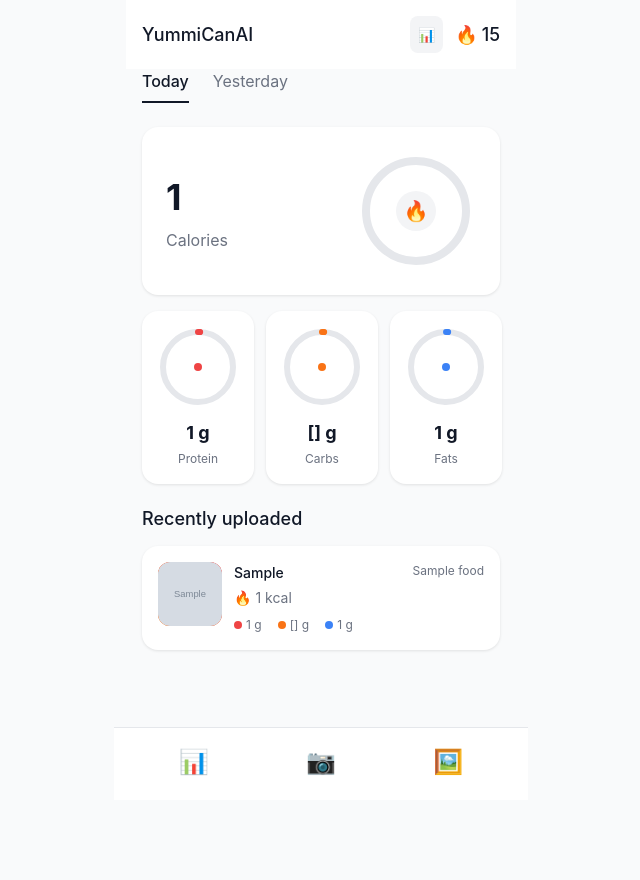
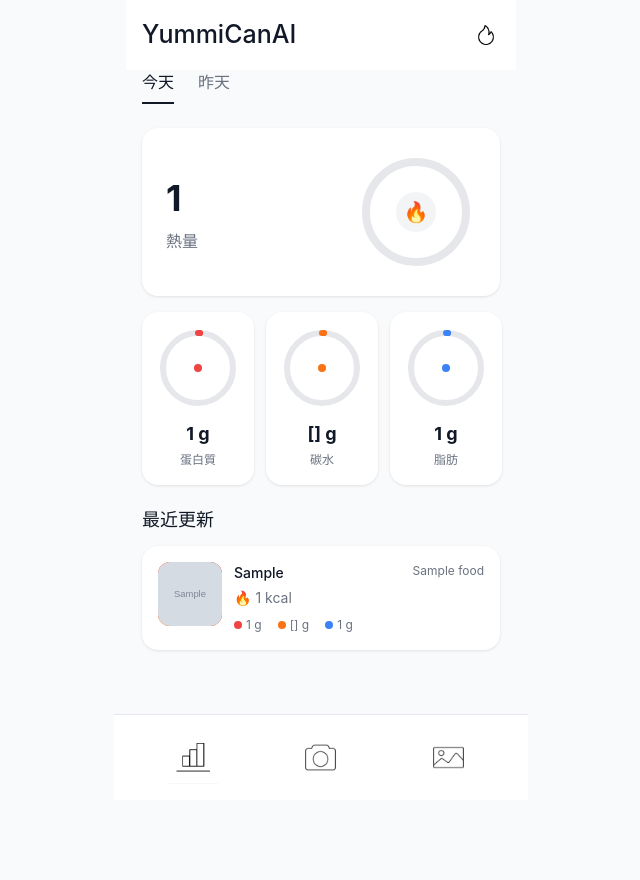
Before and after one commit to ai-learners2025-ollama/FoodRecognitionAPI, a Django app: template templates/pages/index.html in a window 1280 px wide. Shown: the whole page, without its empty margins (319-959 px from the left). Run offline with Django 5.2, Linux system fonts and the light colour scheme; the template is opened without the code that fills it: most values are stand-ins (such as "Sample title", 1, 10 or a date in 2020); grey boxes marked "Sample" are stand-in pictures.

Commit message:
20250725 UI調整

```diff
--- a/modules/aimodels/cnn.py
+++ b/modules/aimodels/cnn.py
@@ -37,7 +37,7 @@
 
     result = classes[np.argmax(pred)]
 
-    if result not in ['beef noodles', 'bubble_tea', 'curry_rice', 'donut', 'steak']:
+    if result not in ['beef noodles', 'Bubble Milk Tea', 'Curry Rice', 'donut', 'steak']:
         return "不在判別的五種食物中"
 
     return result
--- a/templates/pages/index.html
+++ b/templates/pages/index.html
@@ -1,291 +1,5 @@
 {% extends "scaffolds/base.html" %}
 {% block content %}
-<div class="container">
-        <!-- Header -->
-        <div class="header">
-            <div class="header-left">
-                <span class="app-name">YummiCanAI</span>
-            </div>
-            <div class="header-right">
-                <button class="chart-btn">📊</button>
-                <div class="streak-counter">
-                    <span class="flame-icon">🔥</span>
-                    <span class="streak-number">15</span>
-                </div>
-            </div>
-        </div>
-
-        <!-- Tab Navigation -->
-        <div class="tab-navigation">
-            <div class="tab-container">
-                <button class="tab-button active" data-tab="today">Today</button>
-                <button class="tab-button" data-tab="yesterday">Yesterday</button>
-            </div>
-        </div>
-
-        <!-- Calorie Counter -->
-        <div class="calorie-counter">
-            <div class="calorie-info">
-                <div class="calorie-number">{{ summary.total_calories }}</div>
-                <div class="calorie-label">Calories</div>
-            </div>
-            <div class="circular-progress">
-                <svg class="progress-ring" width="120" height="120">
-                    <circle class="progress-bg" cx="60" cy="60" r="50"></circle>
-                    <circle class="progress-fill" cx="60" cy="60" r="50" id="calorie-progress" data-progress="{{ summary.total_calories_pct }}"></circle>
-                </svg>
-                <div class="progress-center">🔥</div>
-            </div>
-        </div>
-
-        <!-- Macro Nutrients -->
-        <div class="macro-nutrients">
-            <div class="macro-item">
-                <div class="macro-progress">
-                    <svg class="progress-ring" width="80" height="80">
-                        <circle class="progress-bg" cx="40" cy="40" r="35"></circle>
-                        <circle class="progress-fill protein-stroke" cx="40" cy="40" r="35" data-progress="{{ summary.total_protein_pct }}"></circle>
-                    </svg>
-                    <div class="macro-center protein-color"></div>
-                </div>
-                <div class="macro-value">{{ summary.total_protein }} g</div>
-                <div class="macro-label">Protein</div>
-            </div>
-
-            <div class="macro-item">
-                <div class="macro-progress">
-                    <svg class="progress-ring" width="80" height="80">
-                        <circle class="progress-bg" cx="40" cy="40" r="35"></circle>
-                        <circle class="progress-fill carbs-stroke" cx="40" cy="40" r="35" data-progress="{{ summary.total_carbs_pct }}"></circle>
-                    </svg>
-                    <div class="macro-center carbs-color"></div>
-                </div>
-                <div class="macro-value">{{ summary.total_carbs }} g</div>
-                <div class="macro-label">Carbs</div>
-            </div>
-
-            <div class="macro-item">
-                <div class="macro-progress">
-                    <svg class="progress-ring" width="80" height="80">
-                        <circle class="progress-bg" cx="40" cy="40" r="35"></circle>
-                        <circle class="progress-fill fats-stroke" cx="40" cy="40" r="35" data-progress="{{ summary.total_fat_pct }}"></circle>
-                    </svg>
-                    <div class="macro-center fats-color"></div>
-                </div>
-                <div class="macro-value">{{ summary.total_fat }} g</div>
-                <div class="macro-label">Fats</div>
-            </div>
-        </div>
-
-        <!-- Recently Uploaded -->
-        {% if food_zh %}
-        <div class="recently-uploaded">
-            <h3 class="section-title">Recently uploaded</h3>
-            <div class="food-item">
-                <div class="food-image">
-                    {% if image_url %}
-                        <img class="food-image" id="original" src="{{ image_url }}"  />
-                    {% endif %}
-                </div>
-                <div class="food-details">
-                    <div class="food-header">
-                        <div class="food-name">
-                            {{ food_zh }}
-
-                        </div>
-                        <div class="food-time">
-                            {% for food in food_infos %}
-                               {{ food.name_zh|default:food.name_en }}
-                            {% endfor %}
-                        </div>
-                    </div>
-                    <div class="food-calories">
-                        <span>🔥</span>
-                        <span>{{ summary.total_calories }} kcal</span>
-                    </div>
-
-                    <div class="food-macros">
-                        <div class="macro-indicator">
-                            <div class="macro-dot protein-color"></div>
-                            <span>{{ summary.total_protein }} g</span>
-                        </div>
-                        <div class="macro-indicator">
-                            <div class="macro-dot carbs-color"></div>
-                            <span>{{ summary.total_carbs }} g</span>
-                        </div>
-                        <div class="macro-indicator">
-                            <div class="macro-dot fats-color"></div>
-                            <span>{{ summary.total_fat }} g</span>
-                        </div>
-                    </div>
-                </div>
-            </div>
-        </div>
-        {% endif %}
-
-        <form method="post" enctype="multipart/form-data" id="upload-form">
-            {% csrf_token %}
-            <input type="hidden" name="image_src" id="image_src" value="{{ image_url }}">
-        </form>
-
-            <!-- Bottom Navigation -->
-            <div class="bottom-nav">
-
-                <button class="nav-item" id="Analytics">
-                    <div class="nav-icon" >📊</div>
-                    <!-- <div class="nav-label">Analytics</div> -->
-                </button>
-                <button class="nav-item" id="openCameraButton"><div class="nav-icon">📷</div></button>
-                <button class="nav-item" id="add-button"><div class="nav-icon">🖼️</div></button>
-            </div>
-
-
-
-        <canvas id="mycanvas" style="display: none;" ></canvas>
-        <input type="file" accept="image/*" capture="environment" id="cameraInput" style="display: none;">
-    </div>
-
-    <script>
-        // Initialize circular progress animations
-        function initializeProgress() {
-            // Main calorie progress (0% for demonstration)
-            const calorieProgress = document.getElementById('calorie-progress');
-            const caloriePercentage = 0; // 0% consumed
-            const calorieOffset = 314 - (caloriePercentage / 100) * 314;
-            calorieProgress.style.strokeDashoffset = calorieOffset;
-
-            // Macro progress circles
-            const macroCircles = document.querySelectorAll('.macro-progress .progress-fill');
-            macroCircles.forEach(circle => {
-                const percentage = parseInt(circle.getAttribute('data-progress'));
-                const circumference = 220; // 2 * π * 35
-                const offset = circumference - (percentage / 100) * circumference;
-                circle.style.strokeDashoffset = offset;
-            });
-        }
-
-        // Tab switching functionality
-        function initializeTabs() {
-            const tabButtons = document.querySelectorAll('.tab-button');
-
-            tabButtons.forEach(button => {
-                button.addEventListener('click', () => {
-                    // Remove active class from all tabs
-                    tabButtons.forEach(tab => tab.classList.remove('active'));
-                    // Add active class to clicked tab
-                    button.classList.add('active');
-                });
-            });
-        }
-
-        // Bottom navigation functionality
-        function initializeNavigation() {
-            const navItems = document.querySelectorAll('.nav-item');
-            const fabButton = document.getElementById('add-button');
-            const fabOpenCameraButton = document.getElementById('openCameraButton');
-
-            navItems.forEach(item => {
-                item.addEventListener('click', () => {
-                    // Remove active class from all nav items
-                    navItems.forEach(nav => nav.classList.remove('active'));
-                    // Add active class to clicked item
-                    item.classList.add('active');
-                });
-            });
-
-            // FAB button click handler
-            fabButton.addEventListener('click', () => {
-                alert('Add new food item functionality would be implemented here!');
-            });
-
-            fabOpenCameraButton.addEventListener('click', () => {
-                document.getElementById('cameraInput').click();
-            });
-
-            document.getElementById('cameraInput').addEventListener('change', (event) => {
-
-                handleFiles(event.target.files);
-            });
-        }
-
-        // Simulate data updates
-        function simulateDataUpdate() {
-            const calorieNumber = document.querySelector('.calorie-number');
-            let currentCalories = 2500;
-
-            // Simulate consuming calories over time
-            setInterval(() => {
-                if (currentCalories > 1800) {
-                    currentCalories -= Math.floor(Math.random() * 50) + 10;
-                    calorieNumber.textContent = currentCalories;
-
-                    //Update progress ring
-                    const consumedPercentage = ((2500 - currentCalories) / 2500) * 100;
-                    const calorieProgress = document.getElementById('calorie-progress');
-                    const offset = 314 - (consumedPercentage / 100) * 314;
-                    calorieProgress.style.strokeDashoffset = offset;
-                }
-            }, 5000); // Update every 5 seconds
-        }
-
-        // Initialize all functionality when DOM is loaded
-        document.addEventListener('DOMContentLoaded', () => {
-            initializeProgress();
-            initializeTabs();
-            initializeNavigation();
-            //simulateDataUpdate();
-        });
-
-        // Add some interactive animations
-        document.addEventListener('DOMContentLoaded', () => {
-            const macroItems = document.querySelectorAll('.macro-item');
-
-            macroItems.forEach(item => {
-                item.addEventListener('click', () => {
-                    item.style.transform = 'scale(0.95)';
-                    setTimeout(() => {
-                        item.style.transform = 'scale(1)';
-                    }, 150);
-                });
-            });
-
-            // Add transition styles
-            macroItems.forEach(item => {
-                item.style.transition = 'transform 0.15s ease';
-            });
-        });
-
-        function handleFiles(files) {
-
-            const file = files[0];
-            if (!file || !file.name.match(/\.jpg$/i)) {
-                alert("僅接受 JPG 檔案！");
-                return;
-            }
-
-            const reader = new FileReader();
-            const img = new Image();
-            reader.onload = (e) => {
-                img.onload = () => {
-                    const MAX_WIDTH = 480;
-                    const scale = MAX_WIDTH / img.width;
-                    const width = MAX_WIDTH;
-                    const height = img.height * scale;
-
-                    const canvas = document.getElementById('mycanvas');
-                    canvas.width = width;
-                    canvas.height = height;
-                    canvas.getContext('2d').drawImage(img, 0, 0, width, height);
-                    const resizedImage = canvas.toDataURL("image/jpg", 0.8);
-                    document.getElementById("image_src").value = resizedImage;
-                    document.getElementById("upload-form").submit();
-                };
-                img.src = e.target.result;
-            };
-            reader.readAsDataURL(file);
-        }
-    </script>
-
 <style>
         * {
             margin: 0;
@@ -336,7 +50,7 @@
         }
 
         .app-name {
-            font-size: 18px;
+            font-size: 25px;
             font-weight: 500;
         }
 
@@ -687,4 +401,293 @@
             box-shadow: 0 2px 8px rgba(0, 0, 0, 0.2);
         }
     </style>
+<div class="container">
+        <!-- Header -->
+        <div class="header">
+            <div class="header-left">
+                <span class="app-name">YummiCanAI</span>
+            </div>
+            <div class="header-right">
+
+                <div class="streak-counter">
+                    <span class="flame-icon"><img rel="icon" type="image/png" style="width: 20px;" src="static/images/trending-topic.png"></span>
+                    <span class="streak-number"></span>
+                </div>
+            </div>
+        </div>
+
+        <!-- Tab Navigation -->
+        <div class="tab-navigation">
+            <div class="tab-container">
+                <button class="tab-button active" data-tab="today">今天</button>
+                <button class="tab-button" data-tab="yesterday">昨天</button>
+            </div>
+        </div>
+
+        <!-- Calorie Counter -->
+        <div class="calorie-counter">
+            <div class="calorie-info">
+                <div class="calorie-number">{{ summary.total_calories }}</div>
+                <div class="calorie-label">熱量</div>
+            </div>
+            <div class="circular-progress">
+                <svg class="progress-ring" width="120" height="120">
+                    <circle class="progress-bg" cx="60" cy="60" r="50"></circle>
+                    <circle class="progress-fill" cx="60" cy="60" r="50" id="calorie-progress" data-progress="{{ summary.total_calories_pct }}"></circle>
+                </svg>
+                <div class="progress-center">🔥</div>
+            </div>
+        </div>
+
+        <!-- Macro Nutrients -->
+        <div class="macro-nutrients">
+            <div class="macro-item">
+                <div class="macro-progress">
+                    <svg class="progress-ring" width="80" height="80">
+                        <circle class="progress-bg" cx="40" cy="40" r="35"></circle>
+                        <circle class="progress-fill protein-stroke" cx="40" cy="40" r="35" data-progress="{{ summary.total_protein_pct }}"></circle>
+                    </svg>
+                    <div class="macro-center protein-color"></div>
+                </div>
+                <div class="macro-value">{{ summary.total_protein }} g</div>
+                <div class="macro-label">蛋白質</div>
+            </div>
+
+            <div class="macro-item">
+                <div class="macro-progress">
+                    <svg class="progress-ring" width="80" height="80">
+                        <circle class="progress-bg" cx="40" cy="40" r="35"></circle>
+                        <circle class="progress-fill carbs-stroke" cx="40" cy="40" r="35" data-progress="{{ summary.total_carbs_pct }}"></circle>
+                    </svg>
+                    <div class="macro-center carbs-color"></div>
+                </div>
+                <div class="macro-value">{{ summary.total_carbs }} g</div>
+                <div class="macro-label">碳水</div>
+            </div>
+
+            <div class="macro-item">
+                <div class="macro-progress">
+                    <svg class="progress-ring" width="80" height="80">
+                        <circle class="progress-bg" cx="40" cy="40" r="35"></circle>
+                        <circle class="progress-fill fats-stroke" cx="40" cy="40" r="35" data-progress="{{ summary.total_fat_pct }}"></circle>
+                    </svg>
+                    <div class="macro-center fats-color"></div>
+                </div>
+                <div class="macro-value">{{ summary.total_fat }} g</div>
+                <div class="macro-label">脂肪</div>
+            </div>
+        </div>
+
+        <!-- Recently Uploaded -->
+        {% if food_zh %}
+        <div class="recently-uploaded">
+            <h3 class="section-title">最近更新</h3>
+            <div class="food-item">
+                <div class="food-image">
+                    {% if image_url %}
+                        <img class="food-image" id="original" src="{{ image_url }}"  />
+                    {% endif %}
+                </div>
+                <div class="food-details">
+                    <div class="food-header">
+                        <div class="food-name">
+                            {{ food_zh }}
+
+                        </div>
+                        <div class="food-time">
+                            {% for food in food_infos %}
+                               {{ food.name_zh|default:food.name_en }}
+                            {% endfor %}
+                        </div>
+                    </div>
+                    <div class="food-calories">
+                        <span>🔥</span>
+                        <span>{{ summary.total_calories }} kcal</span>
+                    </div>
+
+                    <div class="food-macros">
+                        <div class="macro-indicator">
+                            <div class="macro-dot protein-color"></div>
+                            <span>{{ summary.total_protein }} g</span>
+                        </div>
+                        <div class="macro-indicator">
+                            <div class="macro-dot carbs-color"></div>
+                            <span>{{ summary.total_carbs }} g</span>
+                        </div>
+                        <div class="macro-indicator">
+                            <div class="macro-dot fats-color"></div>
+                            <span>{{ summary.total_fat }} g</span>
+                        </div>
+                    </div>
+                </div>
+            </div>
+        </div>
+        {% endif %}
+
+        <form method="post" enctype="multipart/form-data" id="upload-form">
+            {% csrf_token %}
+            <input type="hidden" name="image_src" id="image_src" value="{{ image_url }}">
+        </form>
+
+            <!-- Bottom Navigation -->
+            <div class="bottom-nav">
+
+                <button class="nav-item" id="Analytics">
+                    <img rel="icon" type="image/png" style="width: 49px;" src="static/images/interface.png">
+                </button>
+                <button class="nav-item" id="openCameraButton"><img rel="icon" type="image/png" style="width: 49px;" src="static/images/camera.png"></button>
+                <button class="nav-item" id="add-button"><img rel="icon" type="image/png" style="width: 49px;" src="static/images/photo.png"></button>
+            </div>
+
+
+
+        <canvas id="mycanvas" style="display: none;" ></canvas>
+        <input type="file" accept="image/*" capture="environment" id="cameraInput" style="display: none;">
+    </div>
+
+    <script>
+        // Initialize circular progress animations
+        function initializeProgress() {
+            // Main calorie progress (0% for demonstration)
+            const calorieProgress = document.getElementById('calorie-progress');
+            const caloriePercentage = 0; // 0% consumed
+            const calorieOffset = 314 - (caloriePercentage / 100) * 314;
+            calorieProgress.style.strokeDashoffset = calorieOffset;
+
+            // Macro progress circles
+            const macroCircles = document.querySelectorAll('.macro-progress .progress-fill');
+            macroCircles.forEach(circle => {
+                const percentage = parseInt(circle.getAttribute('data-progress'));
+                const circumference = 220; // 2 * π * 35
+                const offset = circumference - (percentage / 100) * circumference;
+                circle.style.strokeDashoffset = offset;
+            });
+        }
+
+        // Tab switching functionality
+        function initializeTabs() {
+            const tabButtons = document.querySelectorAll('.tab-button');
+
+            tabButtons.forEach(button => {
+                button.addEventListener('click', () => {
+                    // Remove active class from all tabs
+                    tabButtons.forEach(tab => tab.classList.remove('active'));
+                    // Add active class to clicked tab
+                    button.classList.add('active');
+                });
+            });
+        }
+
+        // Bottom navigation functionality
+        function initializeNavigation() {
+            const navItems = document.querySelectorAll('.nav-item');
+            const fabButton = document.getElementById('add-button');
+            const fabOpenCameraButton = document.getElementById('openCameraButton');
+
+            navItems.forEach(item => {
+                item.addEventListener('click', () => {
+                    // Remove active class from all nav items
+                    navItems.forEach(nav => nav.classList.remove('active'));
+                    // Add active class to clicked item
+                    item.classList.add('active');
+                });
+            });
+
+            // FAB button click handler
+            fabButton.addEventListener('click', () => {
+                alert('YummiCanAI 不開放使用!');
+            });
+
+            document.getElementById('Analytics').addEventListener('click', () => {
+                 alert('YummiCanAI 不開放使用!');
+            });
+
+            fabOpenCameraButton.addEventListener('click', () => {
+                document.getElementById('cameraInput').click();
+            });
+
+            document.getElementById('cameraInput').addEventListener('change', (event) => {
+                handleFiles(event.target.files);
+            });
+        }
+
+        // Simulate data updates
+        function simulateDataUpdate() {
+            const calorieNumber = document.querySelector('.calorie-number');
+            let currentCalories = 2500;
+
+            // Simulate consuming calories over time
+            setInterval(() => {
+                if (currentCalories > 1800) {
+                    currentCalories -= Math.floor(Math.random() * 50) + 10;
+                    calorieNumber.textContent = currentCalories;
+
+                    //Update progress ring
+                    const consumedPercentage = ((2500 - currentCalories) / 2500) * 100;
+                    const calorieProgress = document.getElementById('calorie-progress');
+                    const offset = 314 - (consumedPercentage / 100) * 314;
+                    calorieProgress.style.strokeDashoffset = offset;
+                }
+            }, 5000); // Update every 5 seconds
+        }
+
+        // Initialize all functionality when DOM is loaded
+        document.addEventListener('DOMContentLoaded', () => {
+            initializeProgress();
+            initializeTabs();
+            initializeNavigation();
+            //simulateDataUpdate();
+        });
+
+        // Add some interactive animations
+        document.addEventListener('DOMContentLoaded', () => {
+            const macroItems = document.querySelectorAll('.macro-item');
+
+            macroItems.forEach(item => {
+                item.addEventListener('click', () => {
+                    item.style.transform = 'scale(0.95)';
+                    setTimeout(() => {
+                        item.style.transform = 'scale(1)';
+                    }, 150);
+                });
+            });
+
+            // Add transition styles
+            macroItems.forEach(item => {
+                item.style.transition = 'transform 0.15s ease';
+            });
+        });
+
+        function handleFiles(files) {
+
+            const file = files[0];
+            if (!file || !file.name.match(/\.jpg$/i)) {
+                alert("僅接受 JPG 檔案！");
+                return;
+            }
+            document.getElementById("loading-overlay").style.display = "flex";
+            const reader = new FileReader();
+            const img = new Image();
+            reader.onload = (e) => {
+                img.onload = () => {
+                    const MAX_WIDTH = 480;
+                    const scale = MAX_WIDTH / img.width;
+                    const width = MAX_WIDTH;
+                    const height = img.height * scale;
+
+                    const canvas = document.getElementById('mycanvas');
+                    canvas.width = width;
+                    canvas.height = height;
+                    canvas.getContext('2d').drawImage(img, 0, 0, width, height);
+                    const resizedImage = canvas.toDataURL("image/jpg", 0.8);
+                    document.getElementById("image_src").value = resizedImage;
+                    document.getElementById("upload-form").submit();
+                };
+                img.src = e.target.result;
+            };
+            reader.readAsDataURL(file);
+        }
+    </script>
+
+
 {% endblock %}
```
Also changed, not shown: templates/pages/home.html (+26 -21 lines), templates/scaffolds/base.html (+49 -5 lines), db.sqlite3, static/images/camera.png (added), static/images/interface.png (added), static/images/photo.png (added), static/images/trending-topic.png (added), 1 other file.
